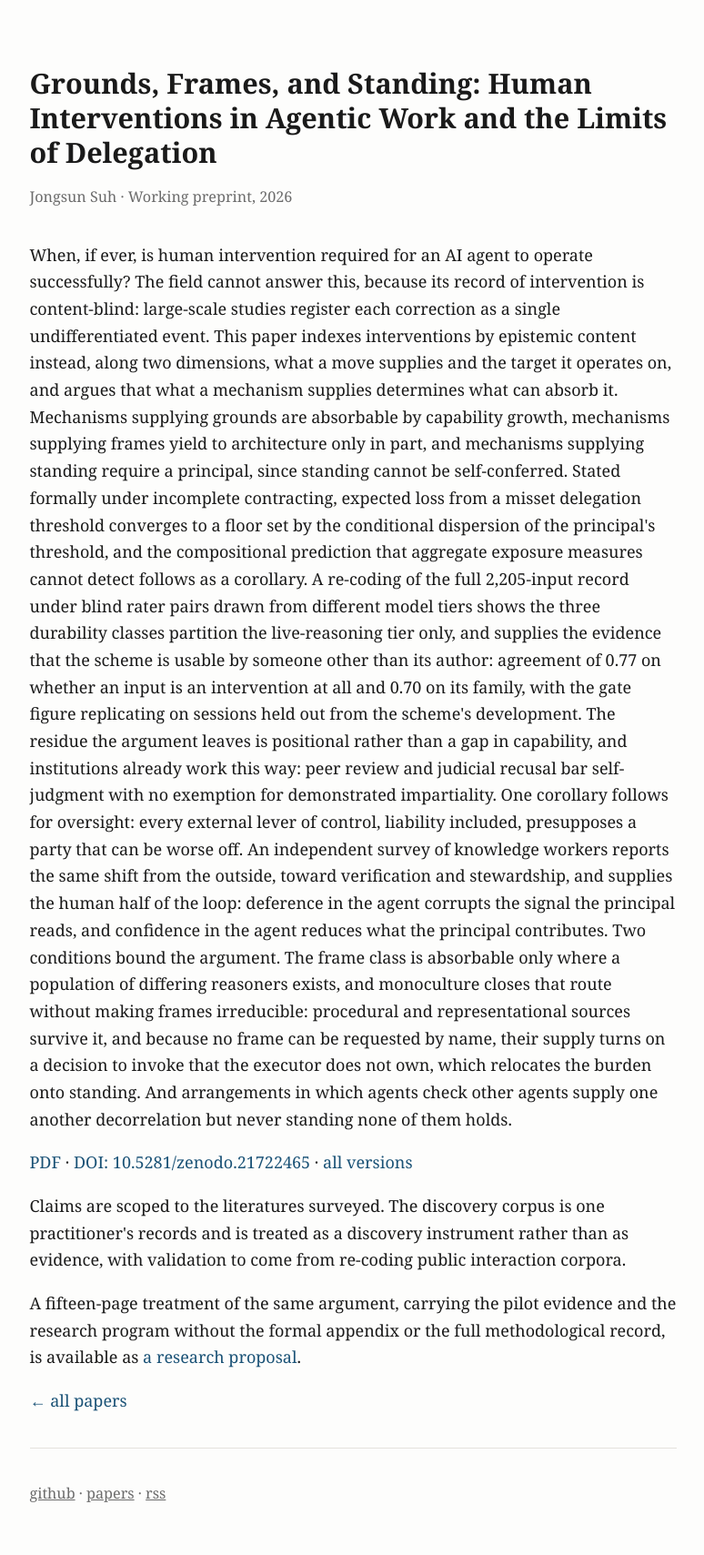
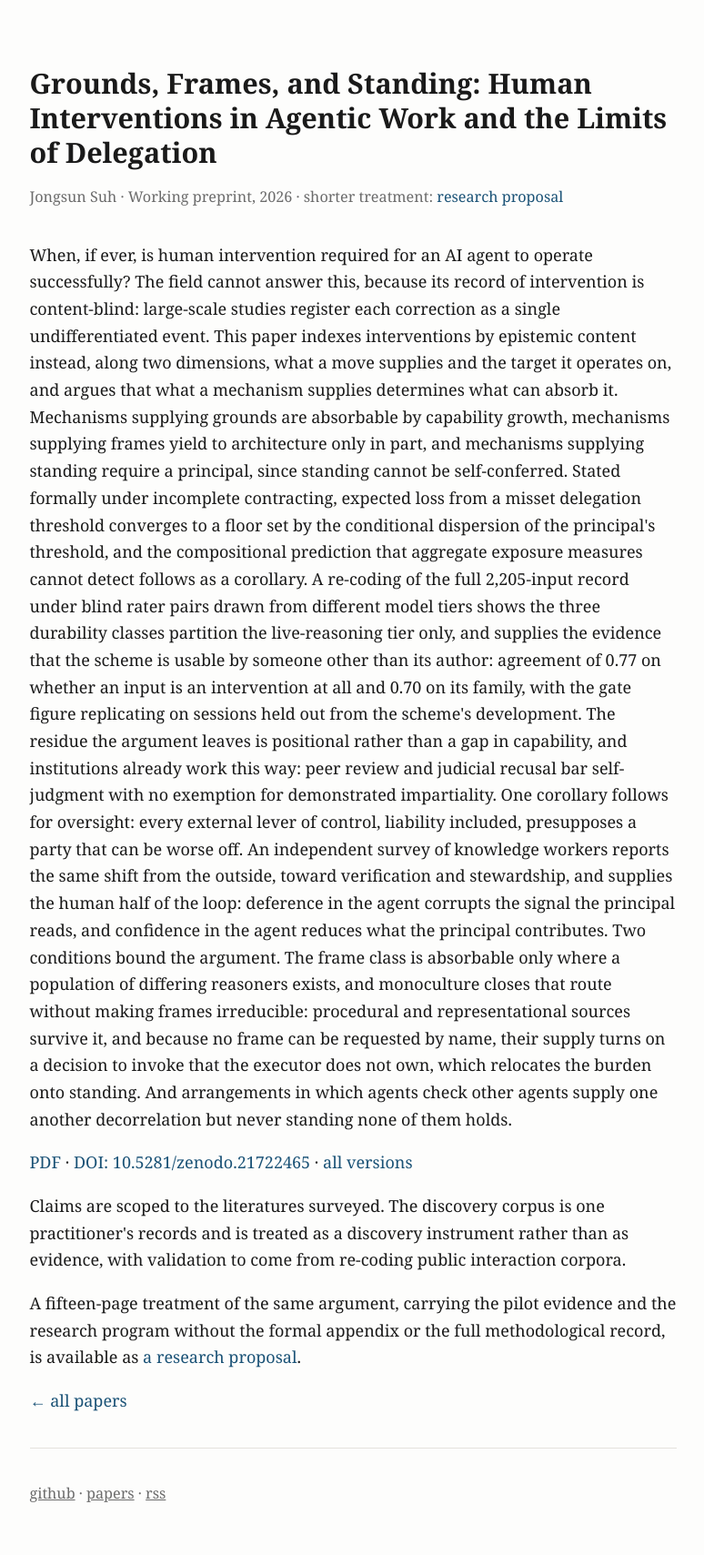
Before and after one commit to MajorLift/blog, a Jekyll site: the page built from papers/grounds-frames-standing.md, in a window 1280 px wide. Shown: the whole page at 91% size, without its empty margins (252-1026 px from the left). Built offline with Jekyll 4.4.1, drawn with Linux system fonts in a browser that asks for light colours.

Commit message:
Surface each paper's sibling above the abstract, not below it
The two documents already cross-referenced, but both pointers sat in the
final paragraph — 3,294 characters into the paper, past the whole abstract
and scope note. A reviewer arriving from a submitted link, reading the
abstract and leaving, never learned the other document existed.

Both now name their sibling in the byline line, so the choice between the
full treatment and the fifteen-page one is visible before the first
paragraph. The fuller descriptions stay where they are for readers who
reach the end.

```diff
--- a/papers/grounds-frames-standing.md
+++ b/papers/grounds-frames-standing.md
@@ -12,7 +12,7 @@ citation:
 
 <article>
 <h1>Grounds, Frames, and Standing: Human Interventions in Agentic Work and the Limits of Delegation</h1>
-<p class="post-meta">Jongsun Suh · Working preprint, 2026</p>
+<p class="post-meta">Jongsun Suh · Working preprint, 2026 · shorter treatment: <a href="{{ '/papers/grounds-frames-standing-proposal/' | relative_url }}">research proposal</a></p>
 
 <p>
 When, if ever, is human intervention required for an AI agent to operate successfully? The
```
Also changed, not shown: papers/grounds-frames-standing-proposal.md (+1 -1 lines).
